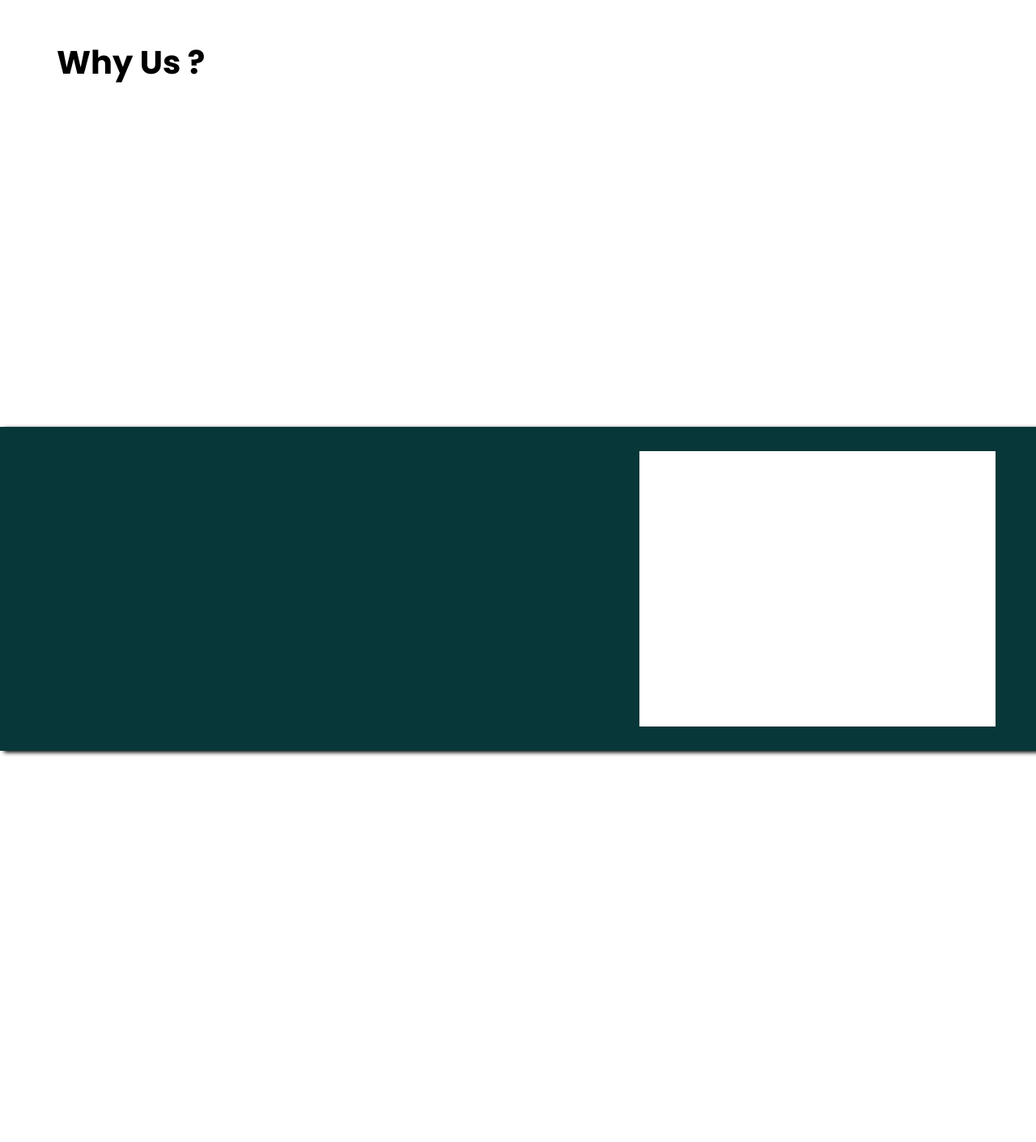
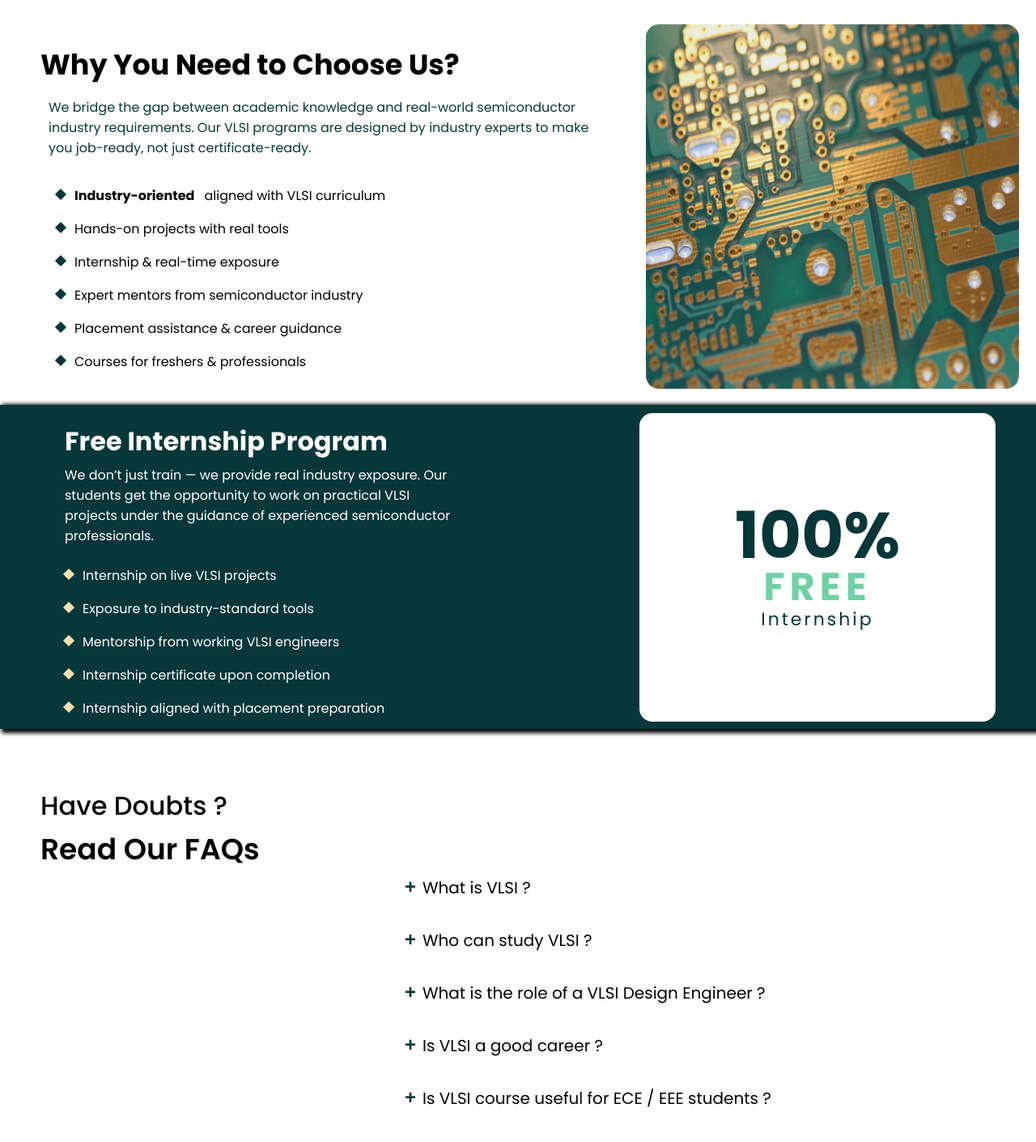
Before and after one commit to Akash-715/VLSI-Application, a React (Vite) app: page / in a window 1280 px wide. Shown: the part 740-2150 px from the top of the page at 81% size. Built offline with nearby package versions, Linux system fonts and the light colour scheme; a web font is replaced by a local one.

Commit message:
Home page is completed expect the footer

```diff
--- a/src/App.css
+++ b/src/App.css
@@ -91,10 +91,10 @@ body{
     height: 650px;
     width: 100%;
     background-color: #073738;
-    border-bottom-left-radius: 50px;
+
     clip-path: polygon(
         0% 0%,
-        3% 100%,
+        0% 100%,
         150% 0%,
         80% 0%
     );
@@ -119,38 +119,217 @@ body{
 }
 
 .descDiv{
+    display: grid;
     width: 100%;
     height: 500px;
     margin-top: 20px;
+    grid-template-columns: 60% 40%;
 }
 
 .descDiv h1{
     font-family: "poppins";
-    padding: 40px 0px 0px 70px;
-    font-size: 40px;
+    padding: 20px 0px 0px 40px;
+    font-size: 35px;
     font-weight: 700;
 }
+
+.descContent{
+    font-family: "poppins";
+    padding: 10px;
+}
+
+.descContent p{
+    margin-top: -10px;
+    padding:  0% 0px 0px 50px;
+    color:#073738;
+}
+
+.descContent ul{
+    list-style: none;
+    padding: 10px 0px 0px 60px ;
+}
+
+.descContent li{
+    display:flex;
+    align-items: flex-start;
+    gap: 12px;
+    padding: 8px 0;
+    font-size: 16px;
+}
+
+.descContent li::before{
+    content: "";
+    width: 10px;
+    height: 10px;
+    background-color: #073738;
+    transform: rotate(45deg);
+    margin-top: 6px;
+    flex-shrink: 0;
+}
+
+.descContent li:hover , .discountWords li:hover{
+    transition: transform 0.3s ease;
+    transform: translateX(20px);
+}
+
+.descImage img{
+    height: 90%;
+    width: 90%;
+    margin-top: 30px;
+    margin-left: 30px;
+    filter: brightness(0.95) contrast(0.95);
+    border-radius: 16px;
+}
+
 
 .discountDiv{
     display: grid;
     grid-template-columns: 50% 50%;
     width: 100%;
     height: 400px;
-    margin-top: 20px;
-    box-shadow: 5px 2px 5px 0px;
+    box-shadow: 5px 2px 5px 3px;
     background-color: #073738;
+}
+
+.discountWords{
+    color: white;
+    padding: 0px 80px;
+    font-family: "poppins";
+
+}
+
+.discountWords p{
+    margin-top: -10px;
+    color:#fff;
+}
+
+
+.discountWords h1{
+    font-size: 32px;
+    margin-bottom: 15px;
+}
+
+.discountWords ul{
+    list-style: none;
+    padding: 0;
+}
+
+.discountWords li{
+    display:flex;
+    align-items: flex-start;
+    gap: 12px;
+    padding: 8px 0;
+    font-size: 16px;
+}
+
+.discountWords li::before{
+    content: "";
+    width: 10px;
+    height: 10px;
+    background-color: wheat;
+    transform: rotate(45deg);
+    margin-top: 6px;
+    flex-shrink: 0;
 }
 
 .discountPercentage{
     background-color: white;
-    margin: 30px 50px 30px 150px ;
+    margin: 10px 50px 20px 150px;
+    border-radius: 16px;
+
+    display: flex;
+    flex-direction: column;
+    justify-content: center;
+    align-items: center;
+
+    font-family: "poppins";
+    padding: 20px 10px;
 }
 
-.faqDiv{
-    height: 500px;
-    width: 100%;
+/* 100% */
+.discountPercentage h2{
+    font-size: 80px;
+    font-weight: 700;
+    color: #073738;
+    line-height: 0.9;
+    margin: 0;
 }
 
+/* FREE */
+.discountPercentage h1{
+    font-size: 48px;
+    letter-spacing: 6px;
+    color: #6fd1a5;
+    margin: 4px 0;
+    line-height: 1;
+}
+
+/* Internship */
+.discountPercentage p{
+    font-size: 22px;
+    letter-spacing: 3px;
+    color: #073738;
+    margin: 0;
+    line-height: 1.1;
+}
+
+
+.faqDiv{
+    height: 800px;
+    width: 100%;
+    overflow-y: auto;
+}
+
+.faqDiv h1{
+    font-family: "poppins";
+    padding: 50px 0px 0px 50px;
+    font-weight: 500;
+}
+
+.faqDiv h2{
+    font-family: "poppins";
+    margin-top:-20px;
+    margin-left: 50px;
+    font-size: 36px;
+    font-weight: 600;
+}
+
+.faqContent{
+    margin-top: -30px;
+    margin-left: 500px;
+    font-family: "poppins";
+}
+
+.faqItem{
+    margin-bottom: 30px;
+}
+
+.morebtn{
+    background: none;
+    border: none;
+    font-weight: 800;
+    color:#073738;
+    font-size: 24px;
+    padding: 5px 3px 0px 0px ;
+    cursor: pointer;
+}
+
+.question{
+    padding: 9px 0px 10px 5px ;
+    font-size: 20px;
+    gap: 12px;
+}
+
+.answer{
+    padding: 0px 0px 0px 20px;
+    color: #73897f;
+    width: 800px;
+    display: none;
+}
+
+.answer.active{
+    display: block;
+}
 
 /* Footer */
 
@@ -160,10 +339,15 @@ body{
     background-color: #073738;
     clip-path: polygon(
     0% 100%,
-    3% 0%,
+    0% 0%,
     150% 100%,
     80% 100%
     );
+}
 
-
+.footerDiv h1{
+    padding-left: 50px ;
+    padding-top: 200px;
+    font-family: 'poppins';
+    color: #6fd1a5;
 }
--- a/src/Components/Footer.jsx
+++ b/src/Components/Footer.jsx
@@ -3,7 +3,7 @@ import React from 'react'
 const Footer = () => {
   return (
     <div className='footerDiv'>
-
+      <h1>Footer Content</h1>
     </div>
   )
 }
--- a/src/pages/Home.jsx
+++ b/src/pages/Home.jsx
@@ -1,7 +1,49 @@
-import React from 'react';
+import React, { useState } from 'react';
 import Footer from '../Components/Footer.jsx';
 
+import descImage from '../assets/descImage.webp'
+
 const Home = () => {
+
+  const [activeIndex , setActiveIndex] = useState(null);
+
+  const faqs = [
+  {
+    question: "What is VLSI ?",
+    answer:
+      "VLSI is the technology used to design integrated circuits with millions of transistors."
+  },
+  {
+    question: "Who can study VLSI ?",
+    answer:
+      "ECE, EEE students, freshers, and working professionals can study VLSI."
+  },
+  {
+    question: "What is the role of a VLSI Design Engineer ?",
+    answer:
+    "A VLSI Design Engineer designs, verifies, and implements chip-level circuits using industry tools for processors, SoCs, and ICs."
+  },
+  {
+    question: "Is VLSI a good career ?",
+    answer: "Yes, VLSI is a high-demand, future-proof career with strong growth opportunities and competitive salaries in the global semiconductor industry."
+  },
+  {
+    question: "Is VLSI course useful for ECE / EEE students ?",
+    answer: "Yes, VLSI courses align closely with ECE/EEE core subjects and open doors to core electronics and semiconductor design roles."
+  },
+  {
+    question: "Do I need coding knowledge to learn VLSI ?",
+    answer: "Basic programming knowledge is helpful, but not mandatory; required coding concepts are covered during the course."
+  },
+  {
+    question: "What tools are used in VLSI training ?",
+    answer: "Industry-standard EDA tools are used for design, simulation, verification, and physical design during training."
+  }
+
+  ];
+
+
+
   return (
     <div className='homeDiv'>
       <div className='sloganDiv'>
@@ -10,21 +52,75 @@ const Home = () => {
       </div>
 
       <div className='descDiv'>
-        <h1>Why Us ?</h1>
+      <div className="descContent">
+        <h1>Why You Need to Choose Us?</h1>
+
+        <p>
+          We bridge the gap between academic knowledge and real-world semiconductor
+          industry requirements. Our VLSI programs are designed by industry experts
+          to make you job-ready, not just certificate-ready.
+        </p>
+
+        <ul>
+          <li><strong>Industry-oriented</strong>aligned with VLSI curriculum</li>
+          <li>Hands-on projects with real tools</li>
+          <li>Internship & real-time exposure</li>
+          <li>Expert mentors from semiconductor industry</li>
+          <li>Placement assistance & career guidance</li>
+          <li>Courses for freshers & professionals</li>
+        </ul>
+      </div>
+
+      <div className='descImage'>
+        <img src={descImage}></img>
+      </div>
+
       </div>
 
       <div className='discountDiv'>
         <div className='discountWords'>
+          <h1>Free Internship Program</h1>
 
+          <p>
+            We don’t just train — we provide real industry exposure.
+            Our students get the opportunity to work on practical VLSI
+            projects under the guidance of experienced semiconductor professionals.
+          </p>
+
+          <ul>
+            <li>Internship on live VLSI projects</li>
+            <li>Exposure to industry-standard tools</li>
+            <li>Mentorship from working VLSI engineers</li>
+            <li>Internship certificate upon completion</li>
+            <li>Internship aligned with placement preparation</li>
+          </ul>
         </div>
 
         <div className='discountPercentage'>
-
+            <h2>100%</h2>
+            <h1>FREE</h1>
+            <p>Internship</p>
         </div>
       </div>
 
       <div className='faqDiv'>
+        <h1>Have Doubts ?</h1>
+        <h2>Read Our FAQs</h2>
 
+        <div className='faqContent'>
+          {faqs.map((faq , index) => (
+            <div key={index} className='faqItem'>
+              <button
+              className='morebtn'
+              onClick={() => setActiveIndex(activeIndex === index ? null : index)}
+              >{activeIndex === index ? "-" : "+"}</button>
+
+              <label className='question'>{faq.question}</label>
+
+              <p className = {`answer ${activeIndex === index ? "active" : ""}`}>{faq.answer}</p>
+            </div>
+          ))}
+        </div>
       </div>
 
       <Footer />
```
Also changed, not shown: src/assets/descImage.webp (added).
